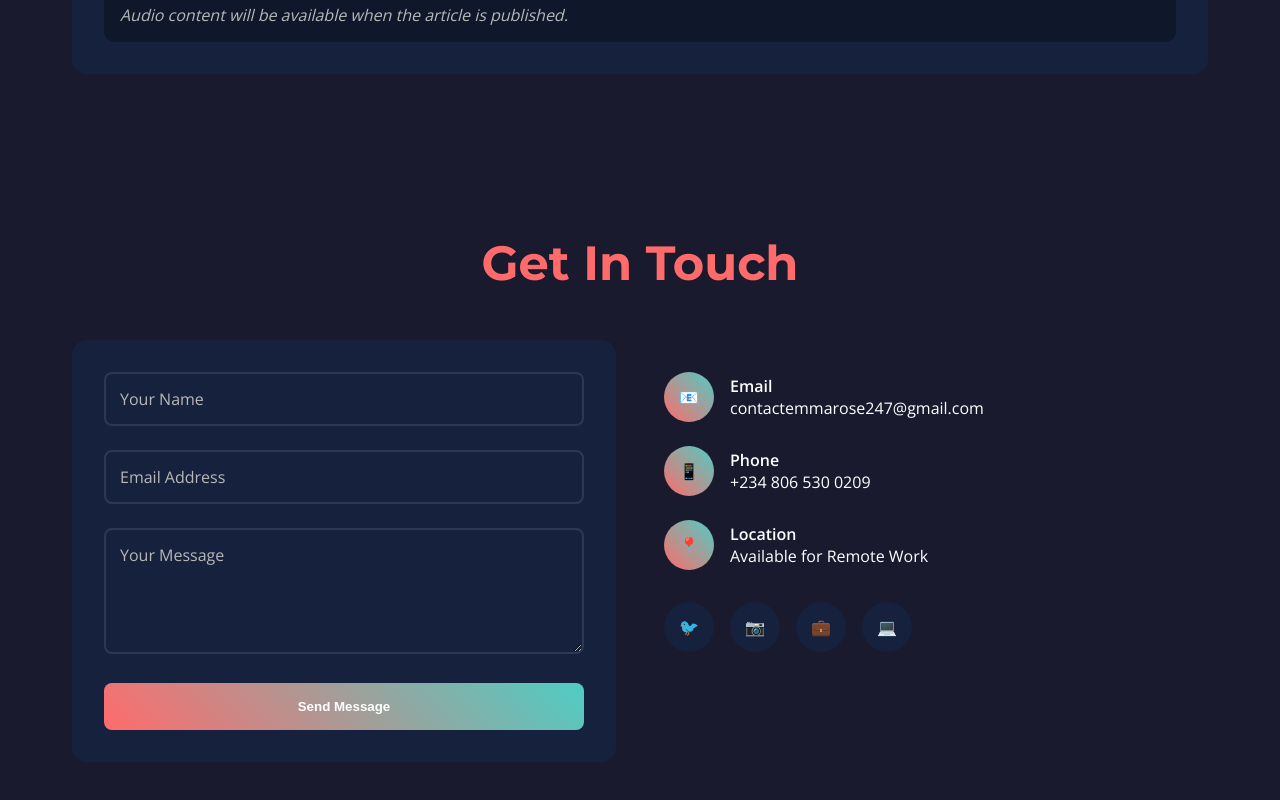
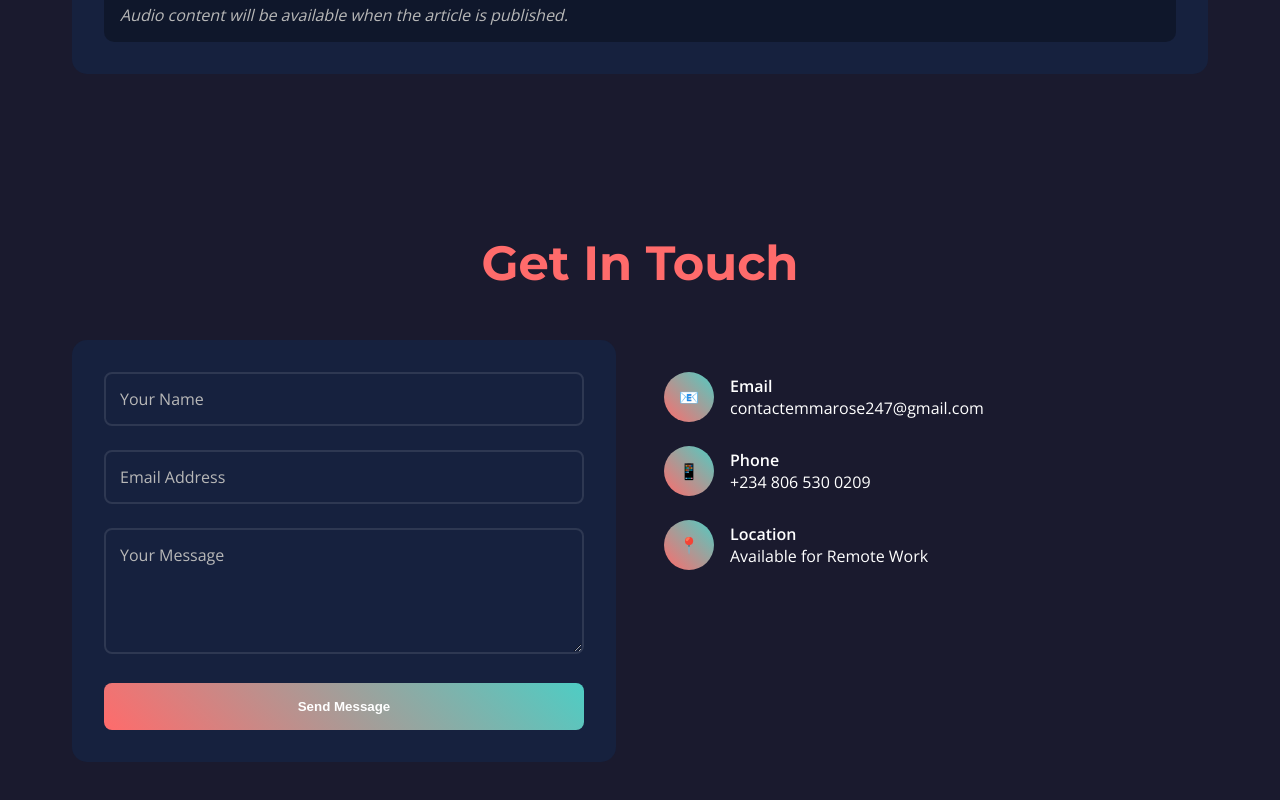
Before and after one commit to emmarose247/homepage, a plain HTML site: page index.html in a window 1280 px wide. Shown: the part 4916-5716 px from the top of the page. Drawn offline with nearby package versions, Linux system fonts and the light colour scheme; animation ran at ten frames a second.

Commit message:
Update index.html

```diff
--- a/index.html
+++ b/index.html
@@ -974,7 +974,7 @@
                     </div>
                 </div>
 
-                <div class="social-links">
+                <div class="social-links" style="display: none;">
                     <a href="https://twitter.com/1codexcreations" class="social-link" aria-label="Twitter">🐦</a>
                     <a href="#" class="social-link" aria-label="Instagram">📷</a>
                     <a href="#" class="social-link" aria-label="LinkedIn">💼</a>
```
